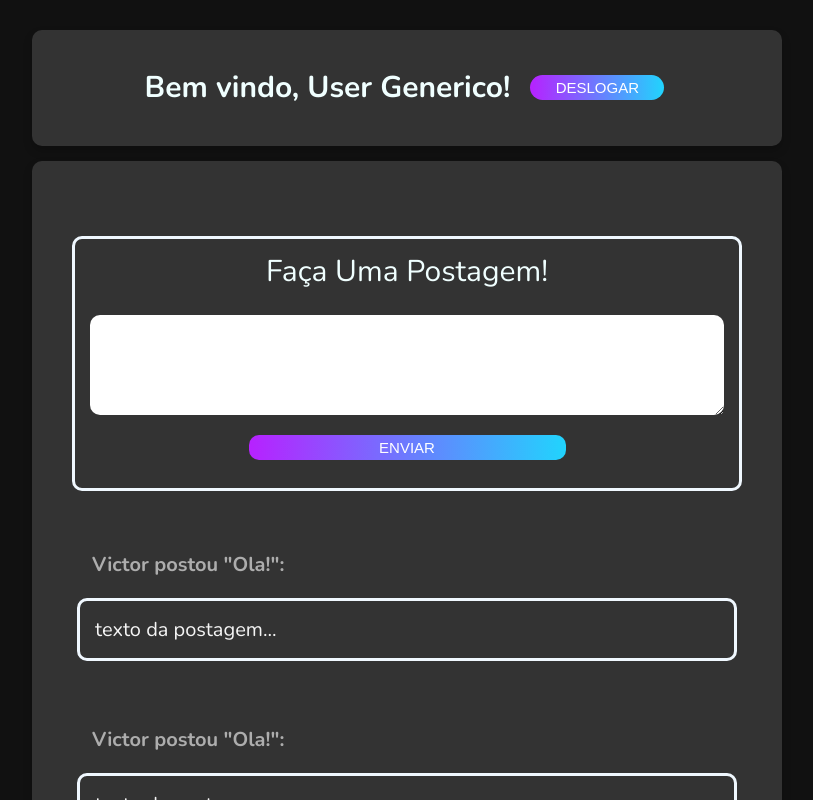
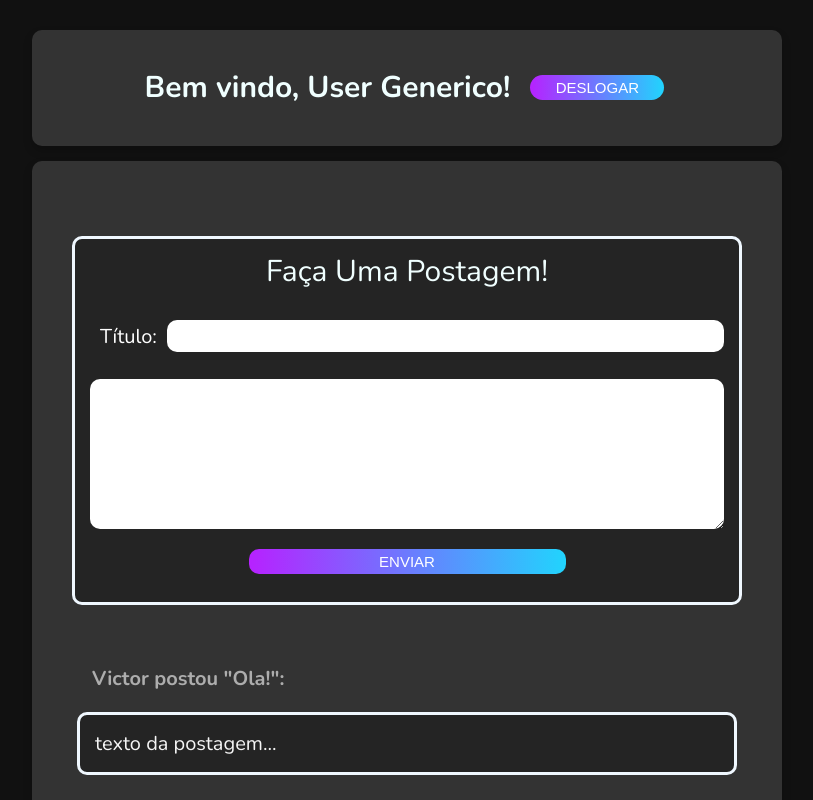
Before and after one commit to VictorSCamargo/app-web-fullstack-1, a React (Create React App) app in the folder src/frontend/app/: page /login in a window 1280 px wide. Both pictures are taken after typing "Sample", "Sample123" into the empty fields and a click on the button "LOGIN". Shown: the top 800 px of the page, without its empty margins (233-1046 px from the left). Built offline with nearby package versions, Linux system fonts and the light colour scheme; no server answers; a web font is replaced by a local one.

Commit message:
Ajustes visuais e adições
Melhorias no CSS. Opcao de botar titulo na pagina de postagens. Limite de texto nos campos criado.

```diff
--- a/src/frontend/app/src/components/LayoutComponents/LayoutComponents.jsx
+++ b/src/frontend/app/src/components/LayoutComponents/LayoutComponents.jsx
@@ -1,16 +1,4 @@
 import './styles.css';
-
-export const LayoutComponent = (props) => {
-    return (
-        <div className="container">
-            <div className="container-login">
-                <div className="wrap-login">
-                    {props.children}
-                </div>
-            </div>
-        </div>
-    )
-}
 
 export const PageContainer = (props) => {
     return (
@@ -33,6 +21,7 @@ export const FormInputLine = (props) => {
     return (
         <div className="wrap-input">
             <input
+            maxLength={16}
             className={props.value !== "" ? "has-val input" : "input"}
             name={props.variableName}
             type={props.type ? props.type : "text"}
--- a/src/frontend/app/src/components/PostComponent/styles.css
+++ b/src/frontend/app/src/components/PostComponent/styles.css
@@ -8,15 +8,15 @@
     width: 90%;
   }
 
-
 .username-text{
     margin-bottom: 5px;
     padding: 15px;
-    font-size:  20px;
+    font-size: 20px;
     color: #adadad;
 }
 
 .post-text{
+    background-color: #242424;
     font-size: 20px;
     border-style: solid;
     border-width: medium;
@@ -25,4 +25,5 @@
     color: whitesmoke;
     margin-bottom: 25px;
     padding: 15px;
+    overflow-wrap: break-word;
   }
--- a/src/frontend/app/src/pages/Posts/Posts.jsx
+++ b/src/frontend/app/src/pages/Posts/Posts.jsx
@@ -15,8 +15,9 @@ const postagensExemplo = [
 ]
 
 export const Posts = (props) => {
+    const [userLogado, setUserLogado] = useState(null);
     const [text, setText] = useState("");
-    const [userLogado, setUserLogado] = useState(null);
+    const [titulo, setTitulo] = useState("");
     const [postagens, setPostagens] = useState(null);
 
     const location = useLocation()
@@ -66,9 +67,14 @@ export const Posts = (props) => {
 
       console.log("criarPostagem...")
 
+      if( (titulo === "") || (text === "") ) {
+        alert("Algum campo não foi preenchido");
+        return
+      }
+
       const data_to_send = {
         "username": userLogado,
-        "titulo": `Postagem`,
+        "titulo": titulo,
         "texto": text
       };
       console.log("Dados de envio:", data_to_send);
@@ -135,7 +141,14 @@ export const Posts = (props) => {
             <div className="post-wrapper">
               <div className="post-input">
                 <span className="login-form-title">Faça Uma Postagem!</span>
-                <textarea className="text-send" onChange={(e) => setText(e.target.value)}></textarea>
+
+                <div className="post-title-input-div">
+                  <h1 className="post-title-input-label">Título:</h1>
+                  <input className="post-title-input" maxLength={30} onChange={(e) => setTitulo(e.target.value)}/>
+                </div>
+
+
+                <textarea className="text-send" onChange={(e) => setText(e.target.value)} maxLength={250}></textarea>
 
                 <div className="container-post-send-btn">
                   <button className="post-send-btn" onClick={criarPostagem}>Enviar</button>
--- a/src/frontend/app/src/pages/Posts/styles.css
+++ b/src/frontend/app/src/pages/Posts/styles.css
@@ -36,6 +36,7 @@
   }
 
   .post-input{
+    background-color: #242424;
     border-style: solid;
     border-width: medium;
     border-radius: 10px;
@@ -114,8 +115,44 @@
     cursor: pointer;
   }
 
+.post-title-input-div{
+  display: flex;
+  justify-content: space-between;
+  margin-bottom: 20px;
+}
+
+  .post-title-input-label{
+    font-family: Nunito, sans-serif;
+    font-size: 20px;
+    font-weight: 500;
+    color: rgb(255, 255, 255);
+    line-height: 1.2;
+    justify-content: center;
+    align-items: center;
+
+    padding: 10px;
+  }
+
+  .post-title-input{
+    font-family: Nunito, sans-serif;
+    font-size: 20px;
+    font-weight: 500;
+    border: none;
+    border-radius: 10px;
+    color: #000;
+    line-height: 1.2;
+    justify-content: center;
+    align-items: center;
+    width: 100%;
+    padding: 10px;
+    height: 32px;
+    margin-top: 5px;
+  }
+
   .text-send{
-    font-size: 15px;
+    font-family: Nunito, sans-serif;
+    font-size: 20px;
+    font-weight: 500;
     border: none;
     border-radius: 10px;
     color: #000;
@@ -124,8 +161,11 @@
     justify-content: center;
     align-items: center;
     width: 100%;
-    height: 100px;
+    min-height: 150px;
+    max-height: 400px;
     margin-bottom: 20px;
+    padding: 10px;
+    resize: vertical;
   }
 
   .post-list-div{
```
